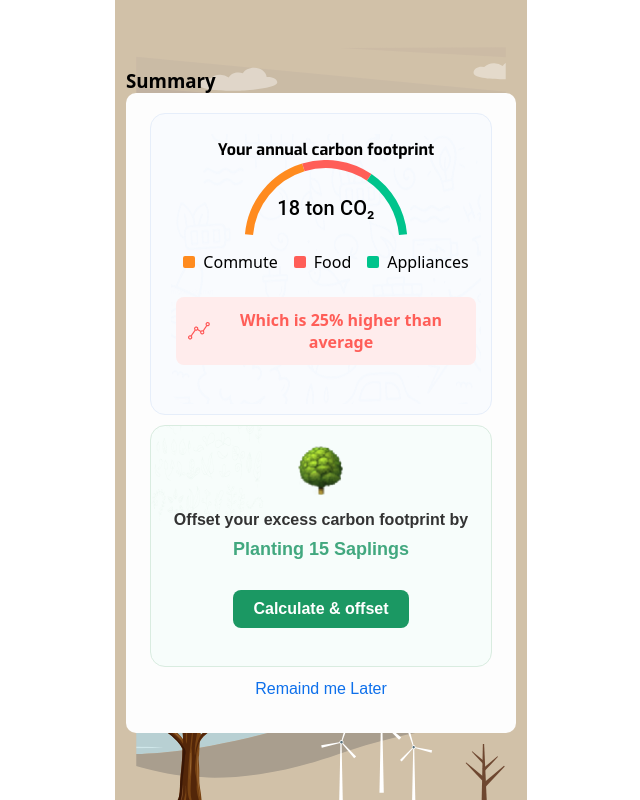
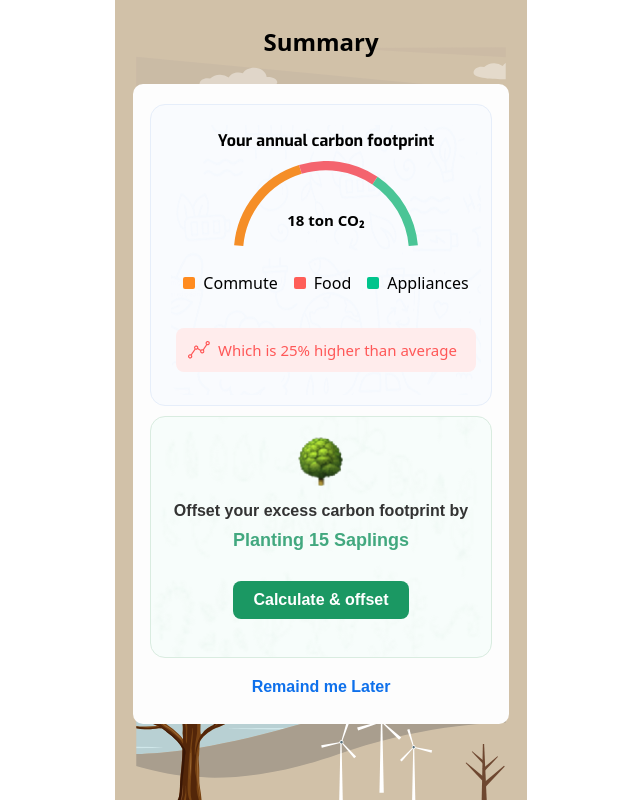
Before and after one commit to girish-gaikwad/karma_meter, a React (Vite) app in the folder frontend/: page /display-karma in a window 1280 px wide. Shown: the whole page, without its empty margins (319-959 px from the left). Built offline with nearby package versions, Linux system fonts and the light colour scheme.

Commit message:
Updated UI

```diff
--- a/frontend/src/components/mukesh/donutgraph.css
+++ b/frontend/src/components/mukesh/donutgraph.css
@@ -1,8 +1,11 @@
-/* Container for the chart */
+
 .carbon-chart-container {
   border-radius: 16px;
   padding: 5px;
   text-align: center;
+  display: flex;
+  flex-direction: column;
+  gap: 10px;
   position: relative;
   width: 100%;
   height: 100%;
@@ -14,48 +17,41 @@
   background-repeat: no-repeat;
 }
 
-/* Chart title styling */
-.chart-title h4{
-  font-family: 'Exo', sans-serif;
+.chart-title h4 {
+  font-family: "Exo", sans-serif;
   font-weight: 15px;
-
 }
 
-/* Wrapper for the chart (MUI Box component applies flex styling) */
 .chart-wrapper {
   position: relative;
-  height: 75px;
+  height: 85px;
 }
 
-/* Inner text styling (Positioning the "18 ton CO2" inside the doughnut graph) */
 .chart-inner-text {
+  font-weight: bold;
   position: absolute;
-  top: 65%;
+  top: 70%;
   left: 50%;
   transform: translate(-50%, -50%);
 }
 
-/* Carbon value styling */
 .carbon-value {
-  font-weight:medium;
+  font-weight: medium;
   font-size: 15px;
 }
 
-/* Legend container */
 .legend-container {
   display: flex;
   justify-content: center;
   margin-top: 16px;
 }
 
-/* Legend items */
 .legend-item {
   display: flex;
   align-items: center;
   margin: 0 8px;
 }
 
-/* Legend colors */
 .legend-color {
   width: 12px;
   height: 12px;
@@ -64,19 +60,18 @@
 }
 
 .commute-color {
-  background-color: #FF8B1F;
+  background-color: #ff8b1f;
 }
 
 .food-color {
-  background-color: #FF5E58;
+  background-color: #ff5e58;
 }
 
 .appliances-color {
-  background-color: #00C48C;
+  background-color: #00c48c;
 }
-/* Message box styling */
 .message-box {
-  background-color: #FFECEC;
+  background-color: #ffecec;
   border-radius: 8px;
   padding: 12px;
   margin-top: 24px;
@@ -84,14 +79,13 @@
   align-items: center;
 }
 
-/* Message icon */
 .message-icon {
-  color: #FF5E58;
+  color: #ff5757;
   margin-right: 8px;
 }
 
-/* Message text */
 .message-text {
-  font-weight: 600;
-  color: #FF5E58;
+  font-size: 15px;
+  font-weight: 500;
+  color: #ff5757;
 }
--- a/frontend/src/components/mukesh/donutgraph.jsx
+++ b/frontend/src/components/mukesh/donutgraph.jsx
@@ -1,25 +1,22 @@
 import React from "react";
 import { Doughnut } from "react-chartjs-2";
 import { Chart, ArcElement, Tooltip, Legend } from "chart.js";
-import { Box, Typography } from "@mui/material";
-import "./donutgraph.css"; // Your custom CSS file
-import arrow from '../../assets/arrow.png';
+import "./donutgraph.css";
+import arrow from "../../assets/arrow.png";
 Chart.register(ArcElement, Tooltip, Legend);
 
 const CarbonFootprintChart = () => {
   const data = {
-    labels: ["Commute", "Food", "Appliances"], // Labels still exist in the data, but won't be shown
+    labels: ["Commute", "Food", "Appliances"],
     datasets: [
       {
         data: [40, 30, 30],
-        backgroundColor: ["#FF8B1F", "#FF5E58", "#00C48C"],
+        backgroundColor: ["#F58E27", "#F4646E", "#4AC596"],
         hoverBackgroundColor: ["#FF8B1F", "#FF5E58", "#00C48C"],
         borderWidth: 0,
-
-
-        cutout: "90%", // The inner cutout for the doughnut
+        cutout: "90%",
         rotation: -85,
-        circumference: 170, // Ensures it's a semi-circle
+        circumference: 170,
       },
     ],
   };
@@ -27,10 +24,10 @@ const CarbonFootprintChart = () => {
   const options = {
     plugins: {
       legend: {
-        display: false, // This removes the default legend
+        display: false,
       },
     },
-    maintainAspectRatio: false, // Keeps the chart responsive
+    maintainAspectRatio: false,
   };
 
   return (
@@ -38,16 +35,14 @@ const CarbonFootprintChart = () => {
       <div className="chart-title">
         <h4>Your annual carbon footprint</h4>
       </div>
-      {/* Graph is styled with MUI */}
-      <Box className="chart-wrapper">
+
+      <div className="chart-wrapper">
         <Doughnut data={data} options={options} />
-        {/* "18 ton CO₂" text inside the doughnut graph */}
+
         <div className="chart-inner-text">
-          <Typography variant="h6" className="carbon-value">
-            18 ton CO₂
-          </Typography>
+          <h3 className="carbon-value">18 ton CO₂</h3>
         </div>
-      </Box>
+      </div>
 
       <div className="legend-container">
         <div className="legend-item">
@@ -66,10 +61,8 @@ const CarbonFootprintChart = () => {
 
       <div className="message-box">
         <img src={arrow} alt="arrow" className="message-icon" />
-        {/* <span className="message-icon">📈</span> */}
-        <span className="message-text">
-          Which is 25% higher than average
-        </span>
+
+        <span className="message-text">Which is 25% higher than average</span>
       </div>
     </div>
   );
--- a/frontend/src/main.jsx
+++ b/frontend/src/main.jsx
@@ -7,8 +7,6 @@ import './index.css'
 createRoot(document.getElementById('root')).render(
   <StrictMode>
     <App/>
-   {/* <Slide2/> */}
-   {/* <Slide1/> */}
-   {/* <CarbonFootprintChart/> */}
+
   </StrictMode>,
 )
--- a/frontend/src/pages/mukesh/slide1.css
+++ b/frontend/src/pages/mukesh/slide1.css
@@ -1,4 +1,4 @@
-@import url('https://fonts.googleapis.com/css2?family=Exo:wght@400;700&display=swap');
+@import url("https://fonts.googleapis.com/css2?family=Exo:wght@400;700&display=swap");
 
 .m-main1 {
   background-image: url("../../assets/slide1-back.svg");
@@ -6,14 +6,14 @@
   width: 412px;
   height: 100vh;
   background-size: 100% 100%;
-    background-color: #D1C1A8;
+  background-color: #d1c1a8;
   flex-direction: column;
   display: flex;
-    justify-content:center;
+  justify-content: space-evenly;
   align-items: center;
+}
 
-  }
-.m-box1{
+.m-box1 {
   border-radius: 10px;
   display: flex;
   flex-direction: column;
@@ -21,10 +21,11 @@
   gap: 10px;
   width: 370px;
   height: 600px;
-  padding:  20px 10px;
+  padding: 20px 3px;
   background-color: #fdfdfd;
 }
-  .m-sub-box2 ,.m-sub-box1{
+.m-sub-box2,
+.m-sub-box1 {
   /* background-color: #F1FEF980; */
   border-radius: 15px;
   padding: 20px;
@@ -34,17 +35,19 @@
   /* margin: 20px auto; */
   position: relative;
 }
-  .m-sub-box1{
-    border: 1px solid #E6EEFA;
-    background-color: #F6F9FF80;
+.m-sub-box1 {
+  border: 1px solid #e6eefa;
+  background-color: #f6f9ff80;
   height: 260px;
   width: 300px;
 }
-  .m-sub-box2{
-    border: 1px solid #D9ECE0 ;
+.m-sub-box2 {
+  border: 1px solid #d9ece0;
   background-color: #F1FEF980;
   width: 300px;
   height: 200px;
+  background-size: cover;
+  background-position: center;
   background-repeat: no-repeat;
   background-image: url("../../assets/m-com-bg2.png");
 }
@@ -55,7 +58,7 @@
 }
 
 .offset-text p {
-    font-family: 'Exocon', sans-serif;
+  font-family: "Exocon", sans-serif;
   font-weight: bold;
   font-size: 16px;
   margin: 0;
@@ -63,16 +66,17 @@
 }
 
 .offset-text h2 {
-    font-family: 'Exocon', sans-serif;    font-weight: 600;
+  font-family: "Exocon", sans-serif;
+  font-weight: 600;
   font-size: 18px;
-    color: #42A87F;
+  color: #42a87f;
   margin: 10px 0;
 }
 
 .offset-button {
-    background-color: #1B9863;
+  background-color: #1b9863;
   color: white;
-    font-family: 'Sarabun', sans-serif;
+  font-family: "Sarabun", sans-serif;
   font-weight: 600;
   font-size: 16px;
   padding: 10px 20px;
@@ -85,9 +89,11 @@
 .offset-button:hover {
   background-color: #218838;
 }
-  .m-remain span{
-    color: #0E70EB;
-    font-family: 'Sarabun', sans-serif;
-    align-items: center;
-    padding: 10px 0;
+.m-remain {
+  color: #0e70eb;
+  margin-top: 10px;
+  font-family: "Sarabun", sans-serif;
+  font-weight: bold;
+  /* align-items: center; */
+  /* padding: 10px 0; */
 }
--- a/frontend/src/pages/mukesh/slide1.jsx
+++ b/frontend/src/pages/mukesh/slide1.jsx
@@ -27,8 +27,10 @@ function Slide1() {
 
 
   return (
-    <div className="m-main1">
-      {!hideButton && <div><h3>Summary</h3>
+    <div className="m-outline">
+      {!hideButton && <div className="m-main1"><h2>Summary</h2>
+
+
       <div className="m-box1">
       <div className="m-sub-box1">
         <CarbonFootprintChart/>
@@ -44,9 +46,10 @@ function Slide1() {
           </div>
           <button onClick={handleClick} className="offset-button">Calculate & offset</button>
         </div>
-        <div className="m-remain"><span>Remaind me Later</span></div>
+        <div className="m-remain">Remaind me Later</div>
       </div>
-
+<div></div>
+<div></div>
 
       </div>}
       {showGreatJob && (
```
Lines whose indentation alone changed are shown as unchanged.
